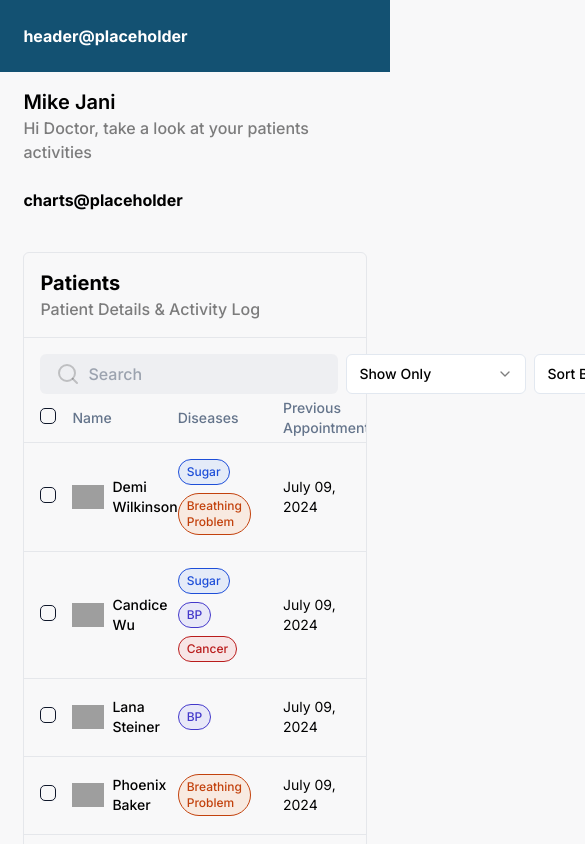
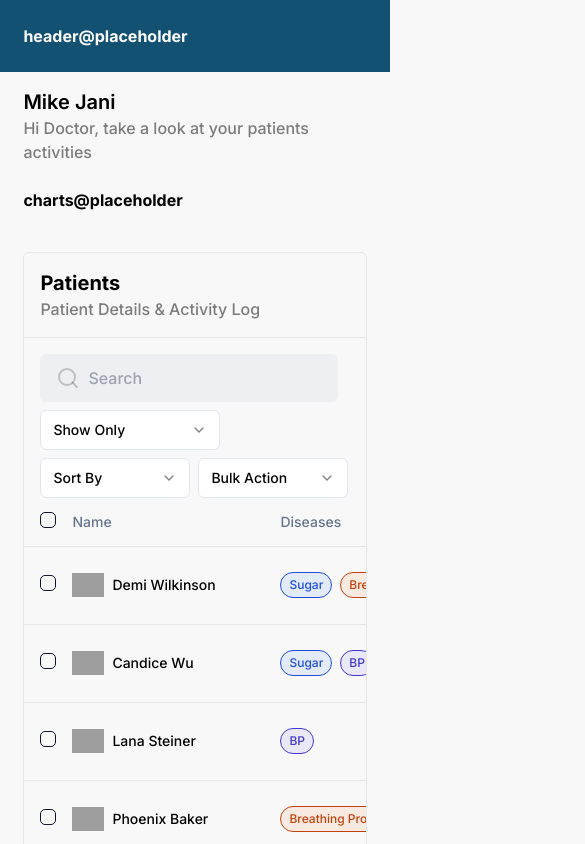
Before and after one commit to GhulamAbbas289560/lyf-dashboard, a Next.js app: page / in a window 390 px wide. Shown: the top 844 px of the page, 585 px wide, since content can reach past the window. Built offline with nearby package versions, Linux system fonts and the light colour scheme; grey boxes are pictures that could not be loaded.

Commit message:
changes regarding responsiveness

```diff
--- a/app/(dashboard)/TableBadges.jsx
+++ b/app/(dashboard)/TableBadges.jsx
@@ -118,7 +118,7 @@ export function DiseaseBadge({ input }) {
   const common =
     "px-2 py-1 rounded-full text-xs border font-medium flex gap-1 items-center";
   return (
-    <div className="flex flex-wrap gap-2">
+    <div className="flex gap-2">
       {input.map((item, index) => (
         <div className="flex items-center" key={index}>
           {styleDiseaseBadge(item)}
--- a/app/(dashboard)/TableFilters.jsx
+++ b/app/(dashboard)/TableFilters.jsx
@@ -21,10 +21,10 @@ export default function TableFilters({ table, selectedRows }) {
     }
   };
   return (
-    <div className="flex justify-between px-4">
+    <div className="flex flex-col md:flex-row justify-between px-4">
       <div className="tabs"></div>
-      <div className="flex gap-2">
-        <div className="flex items-center gap-2 bg-gray-200/50 rounded-md px-4 font-medium">
+      <div className="flex flex-wrap gap-2">
+        <div className="flex items-center gap-2 bg-gray-200/50 rounded-md px-4 py-3 md:py-0 font-medium">
           <Search className="text-black/20" />
           <input
             className="outline-none bg-transparent"
--- a/app/analytics/(components)/CoughChart.jsx
+++ b/app/analytics/(components)/CoughChart.jsx
@@ -55,7 +55,7 @@ export default function CoughChart() {
           <CustomLegend text={"Low"} color={"#63abfd"} />
         </div>
       </div>
-      <ChartContainer config={chartConfig} className="-ml-8">
+      <ChartContainer config={chartConfig} className="-ml-8 min-h-60">
         <BarChart accessibilityLayer data={chartData} barSize={10}>
           <CartesianGrid
             vertical={false}
--- a/app/analytics/(components)/InhaleChart.jsx
+++ b/app/analytics/(components)/InhaleChart.jsx
@@ -55,12 +55,11 @@ export default function InhaleChart() {
           <CustomLegend text={"Nebulizer"} color={"#924fe8"} />
         </div>
       </div>
-      <ChartContainer config={chartConfig} className="-ml-2">
+      <ChartContainer config={chartConfig} className="-ml-2 min-h-40">
         <BarChart accessibilityLayer data={chartData} barSize={10}>
           <CartesianGrid
             vertical={false}
             strokeDasharray="4 8" // This makes the grid lines dashed
-            verticalPoints={2}
           />
           <XAxis
             dataKey="day"
@@ -71,7 +70,7 @@ export default function InhaleChart() {
           />
           <YAxis
             tickLine={false}
-            tickMargin={0}
+            tickMargin={10}
             axisLine={false}
             tickFormatter={(value) => `${value} doses`}
           />
--- a/components/ui/table.jsx
+++ b/components/ui/table.jsx
@@ -66,7 +66,10 @@ TableHead.displayName = "TableHead";
 const TableCell = React.forwardRef(({ className, ...props }, ref) => (
   <td
     ref={ref}
-    className={cn("p-4 align-middle [&:has([role=checkbox])]:pr-0", className)}
+    className={cn(
+      "p-4 align-middle [&:has([role=checkbox])]:pr-0 [&:has([role=checkbox])]:min-w-0 min-w-52",
+      className
+    )}
     {...props}
   />
 ));
```
